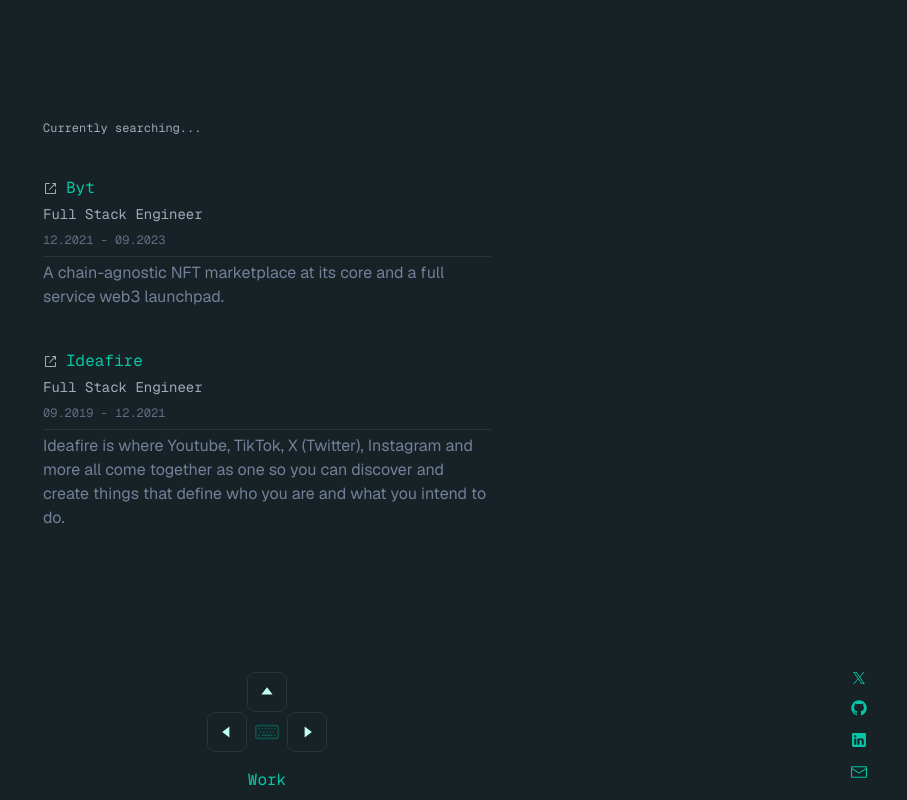
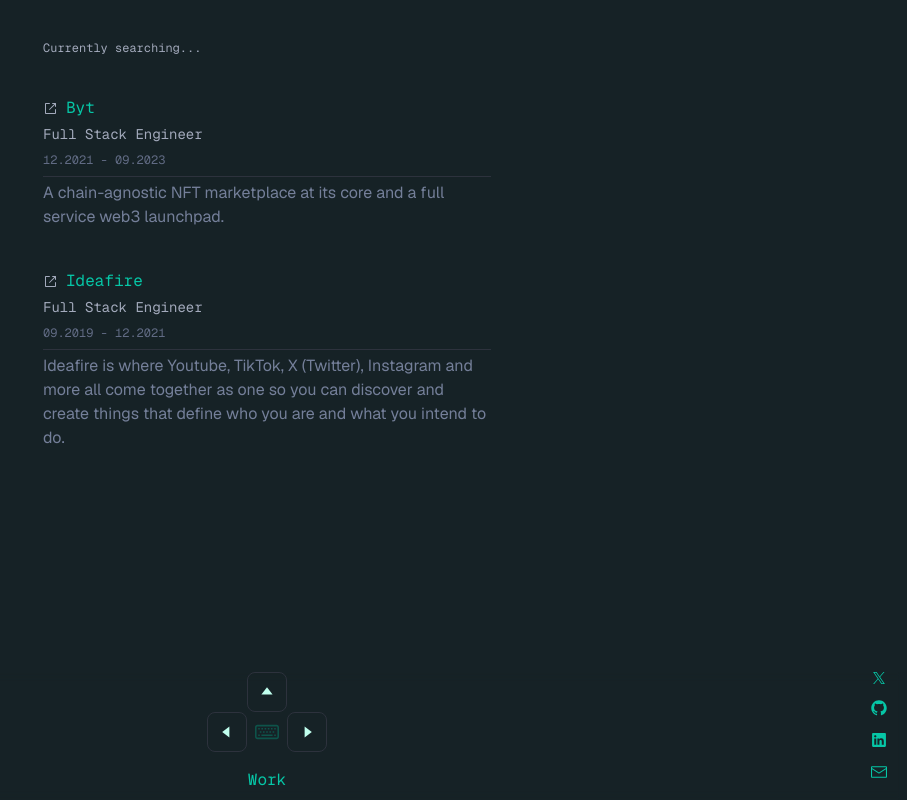
Before and after one commit to lukasjaronis/jaronis.me, a Next.js app: page /work in a window 1280 px wide. Shown: the whole page, without its empty margins (373-1280 px from the left). Built offline with nearby package versions, Linux system fonts and the light colour scheme.

Commit message:
fix styles

```diff
--- a/app/components/navigation.tsx
+++ b/app/components/navigation.tsx
@@ -109,7 +109,7 @@ export const Navigation = () => {
           {pathname.charAt(0).toUpperCase() + pathname.slice(1)}
         </span>
       </div>
-      <div className="absolute bottom-5 right-10 flex flex-col items-center gap-4">
+      <div className="absolute bottom-5 right-5 flex flex-col items-center gap-4">
         <Link href="https://twitter.com/yebuntu" target="_blank">
           <XIcon className="h-3 w-3 text-ice-cold-500" />
         </Link>
--- a/app/globals.css
+++ b/app/globals.css
@@ -3,5 +3,5 @@
 @tailwind utilities;
 
 body {
-  @apply relative bg-[#162226] text-blueberg-200 scrollbar-none px-10;
+  @apply relative bg-[#162226] text-blueberg-200 scrollbar-none px-3;
 }
--- a/app/projects/layout.tsx
+++ b/app/projects/layout.tsx
@@ -22,6 +22,6 @@ export default function ProjectsLayout({
   children: React.ReactNode;
 }) {
   return (
-      <main className="pt-20 pb-[128px]">{children}</main>
+      <main className="pt-10 pb-[155px]">{children}</main>
   );
 }
--- a/app/work/layout.tsx
+++ b/app/work/layout.tsx
@@ -22,7 +22,7 @@ export default function WorkLayout({
   children: React.ReactNode
 }) {
   return (
-    <main className='pt-10 pb-[128px]'>
+    <main className='pt-10 pb-[155px]'>
       {children}
     </main>
   )
--- a/app/work/page.tsx
+++ b/app/work/page.tsx
@@ -34,7 +34,7 @@ const experiences: Experience[] = [
 
 export default function Work() {
   return (
-    <section className="pt-20 flex items-start justify-center">
+    <section className="flex items-start justify-center">
       <div className="max-w-md">
         <ul className="flex flex-col gap-10">
           <li>
```
